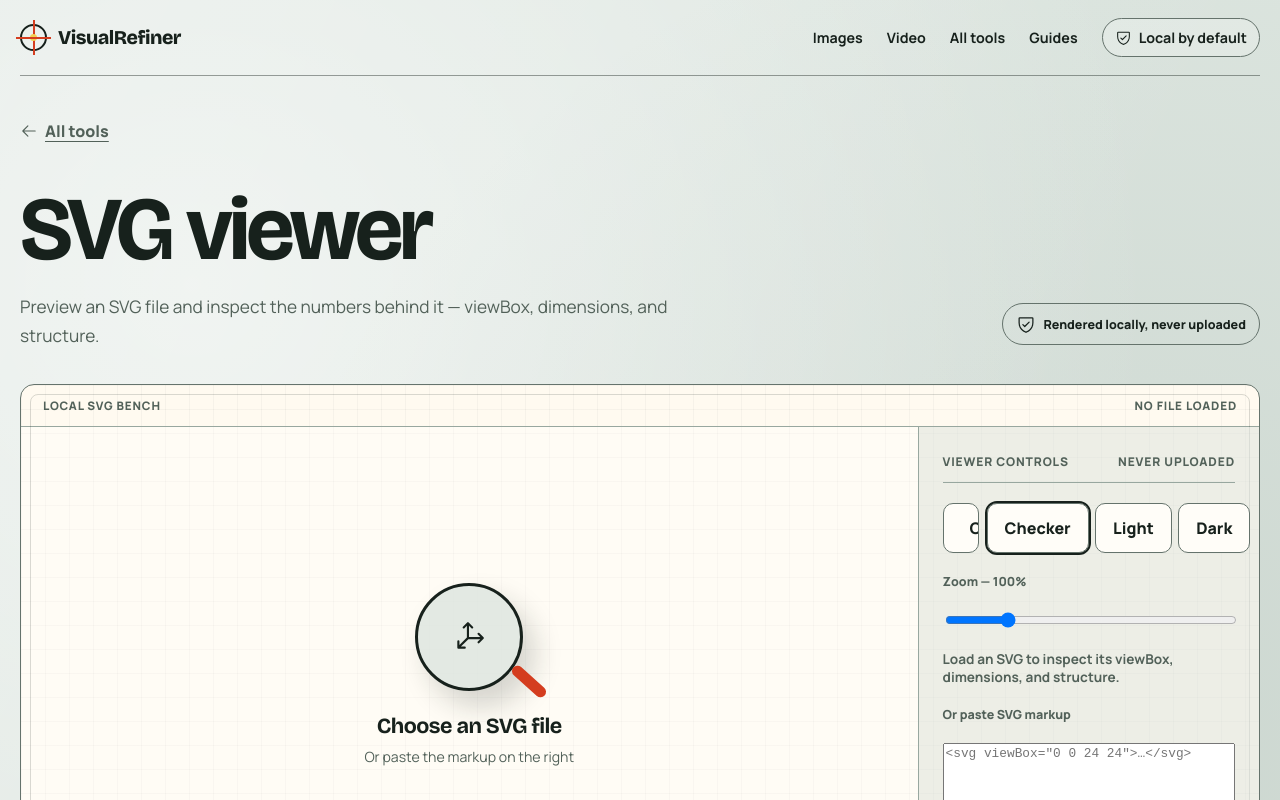
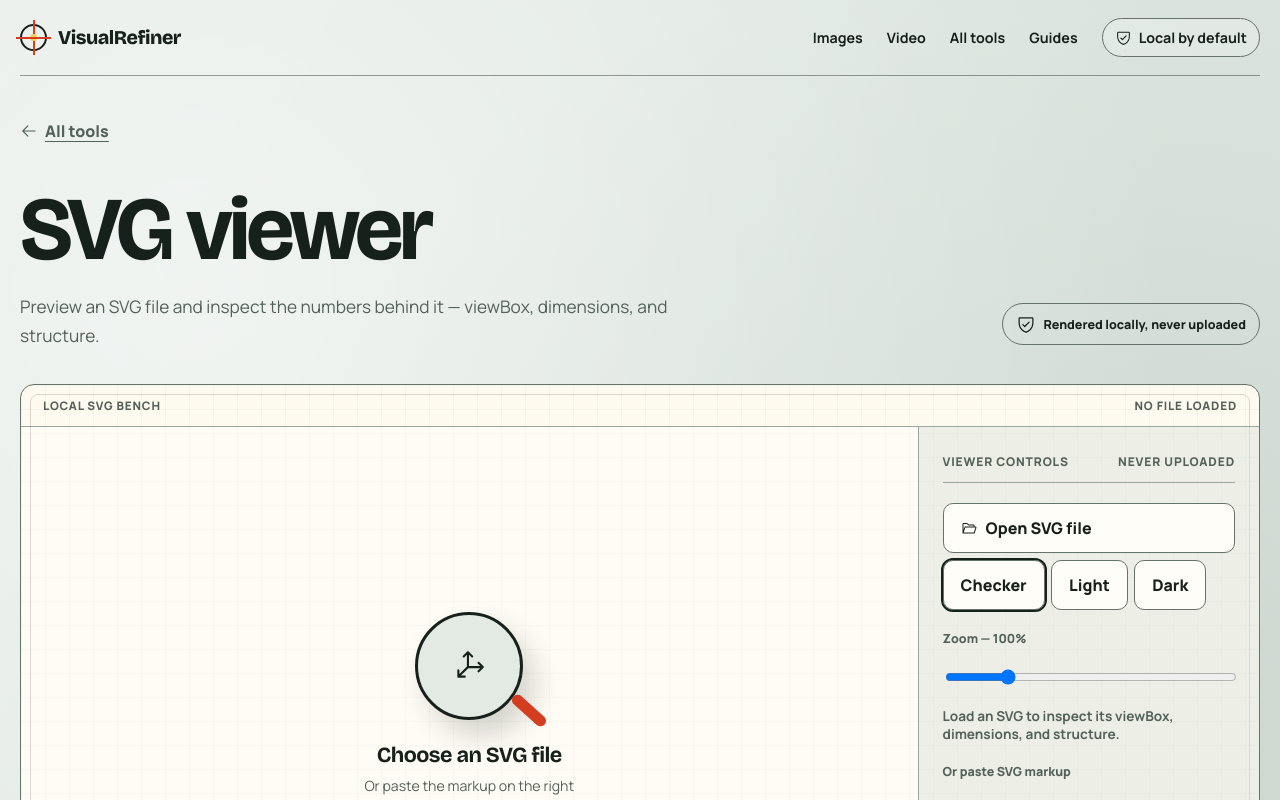
Before and after one commit to ken-fs/VisualRefiner, a Next.js app: page /svg-viewer in a window 1280 px wide. Shown: the top 800 px of the page. Built offline with nearby package versions, Linux system fonts and the light colour scheme.

Commit message:
fix(svg-viewer): stop clipping the Open SVG file button
It sat in .dimension-fields, a 1fr auto 1fr grid meant for dimension
inputs, so the background-button row squeezed its cell and the label
was cut off. Stack the controls vertically instead.

```diff
--- a/src/components/SvgViewerWorkspace.tsx
+++ b/src/components/SvgViewerWorkspace.tsx
@@ -125,7 +125,7 @@
             <span>Never uploaded</span>
           </div>
 
-          <div className="dimension-fields">
+          <div style={{ display: "grid", gap: "0.4rem" }}>
             <button className="file-select-button" type="button" onClick={() => inputRef.current?.click()}>
               <Icon icon="ph:folder-open" width="16" aria-hidden="true" /> {info ? "Replace file" : "Open SVG file"}
             </button>
```
